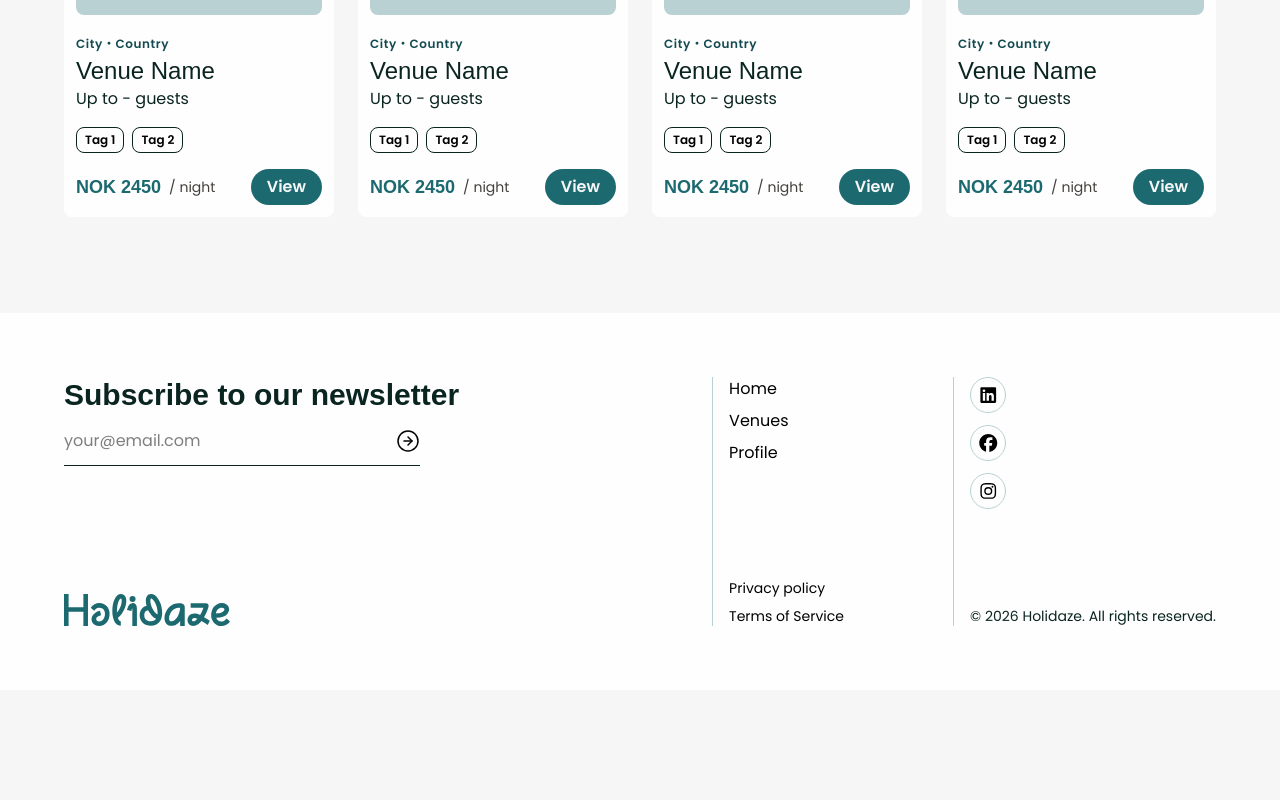
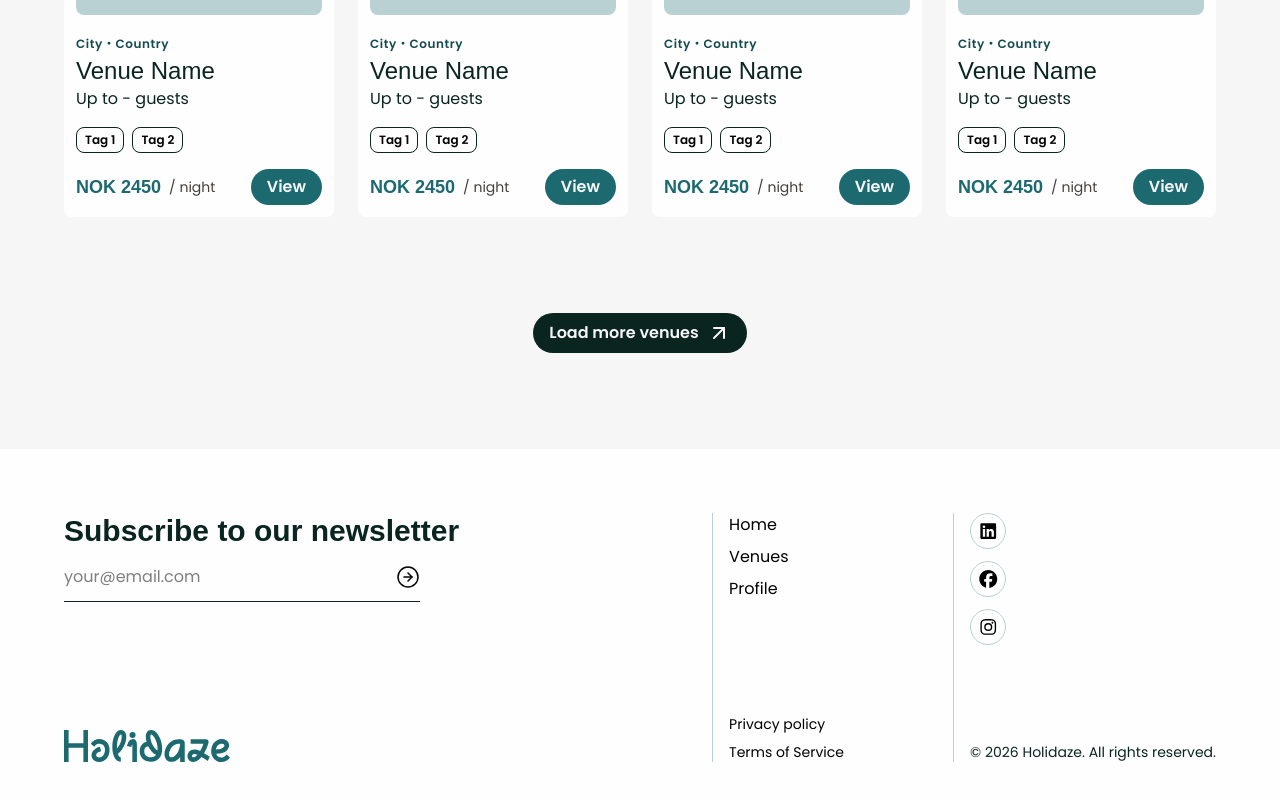
Before and after one commit to helenesyre/PE2-helene-syre, a Next.js app: page / in a window 1280 px wide. Shown: the part 3157-3957 px from the top of the page. Before the commit the page ends 3847 px from the top, so only its background shows below. Built offline with nearby package versions, Linux system fonts and the light colour scheme; a web font is replaced by a local one.

Commit message:
Added button to venues

```diff
--- a/app/page.tsx
+++ b/app/page.tsx
@@ -1,5 +1,6 @@
-import { Building, MapPinned, Search } from "lucide-react";
+import { ArrowUpRight, Building, MapPinned, Search } from "lucide-react";
 import Image from "next/image";
+import Link from "next/link";
 import DestinationGrid from "./_components/grids/DestinationGrid";
 import PopularPlacesGrid from "./_components/grids/PopularPlacesGrid";
 
@@ -109,6 +110,15 @@ export default function Home() {
           <h2>Find your next venue today</h2>
         </div>
         <PopularPlacesGrid />
+        <div className="flex justify-center mt-12 md:mt-24">
+          <Link
+            href="/venues"
+            className="flex items-center gap-2 bg-deep-forest-500 text-cloud-white-500 button-text py-2 px-4 rounded-full cursor-pointer hover:bg-deep-forest-400 transition-colors duration-300"
+          >
+            Load more venues
+            <ArrowUpRight size={24} strokeWidth={2} />
+          </Link>
+        </div>
       </section>
     </div>
   );
```
